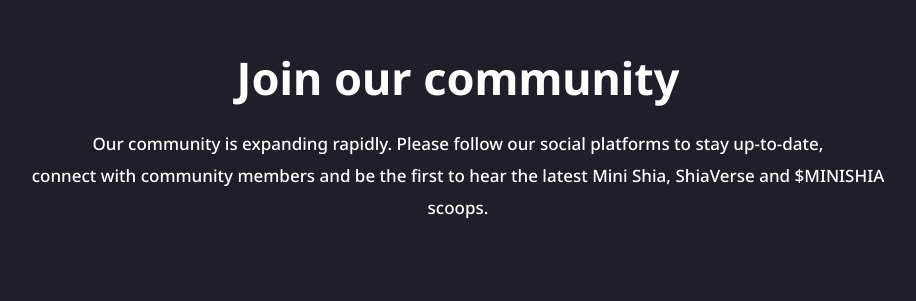
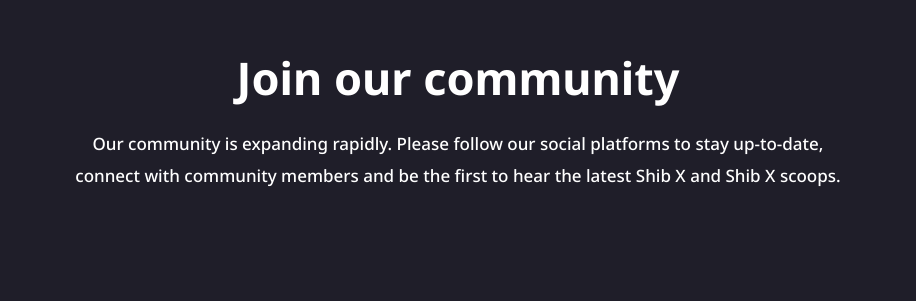
Before and after one commit to ashrafolarinoye/Shib--X, a plain HTML site: page index.html in a window 1280 px wide. Shown: the part 7908-8209 px from the top of the page, without its empty margins (182-1098 px from the left). Drawn offline with nearby package versions, Linux system fonts and the light colour scheme.

Commit message:
footer section

```diff
--- a/index.html
+++ b/index.html
@@ -705,7 +705,7 @@
       <div class="community__text">
         <p>
           Our community is expanding rapidly. Please follow our social platforms to stay up-to-date, <br />
-          connect with community members and be the first to hear the latest Mini Shia, ShiaVerse and $MINISHIA scoops.
+          connect with community members and be the first to hear the latest Shib X and Shib X scoops.
         </p>
 
         <br />
```
